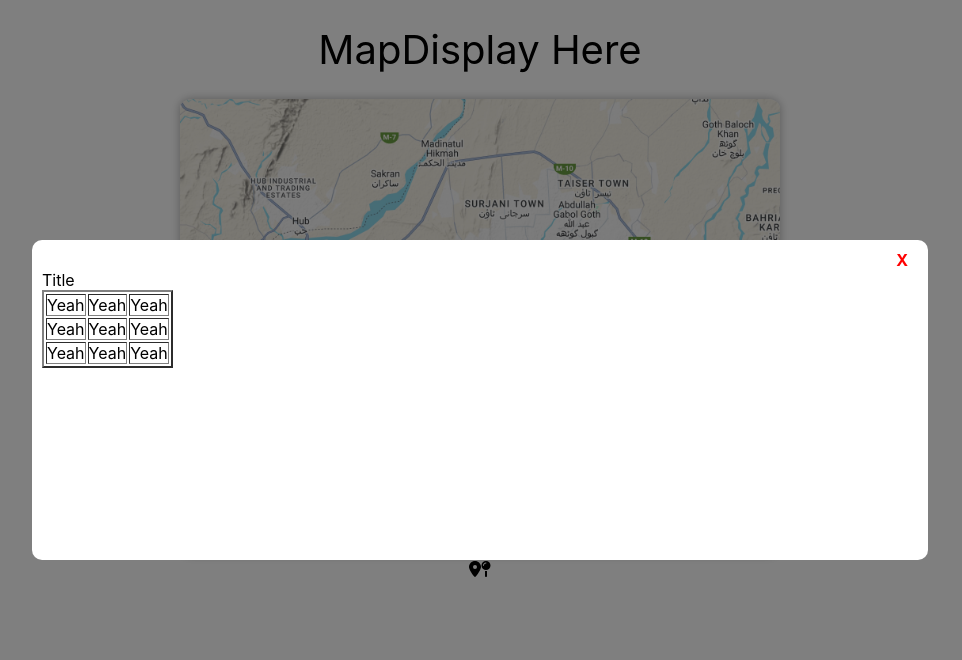
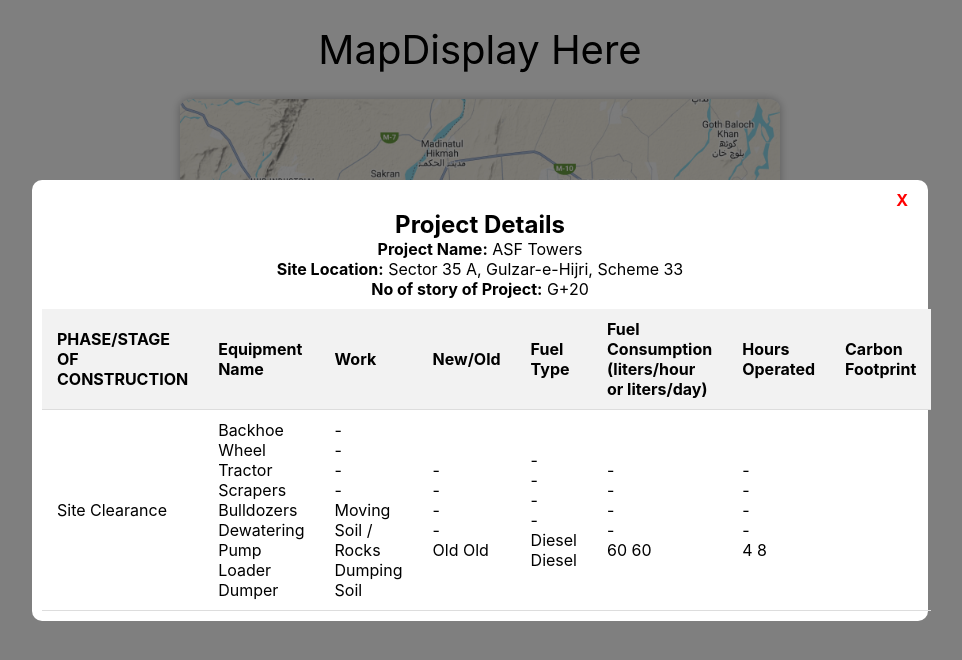
Before and after one commit to zamsabir2002/carbon_footprint_mapping, a React (Create React App) app: page / in a window 1280 px wide. Both pictures are taken after a click on the element 631 px from the left and 279 px from the top of the page. Shown: the top 660 px of the page, without its empty margins (160-1122 px from the left). Built offline with nearby package versions, Linux system fonts and the light colour scheme.

Commit message:
Updating Modals

```diff
--- a/src/App.js
+++ b/src/App.js
@@ -1,4 +1,3 @@
-import logo from './logo.svg';
 import './App.css';
 import MapDisplay from './components/map';
 
--- /dev/null
+++ b/src/components/datatable.jsx
@@ -0,0 +1,88 @@
+import React from 'react';
+import '../styles/datatable.css'
+const DataTable = () => {
+    return (
+        <div className="container">
+            <table>
+                <thead>
+                    <tr>
+                        <th>PHASE/STAGE OF CONSTRUCTION</th>
+                        <th>Equipment Name</th>
+                        <th>Work</th>
+                        <th>New/Old</th>
+                        <th>Fuel Type</th>
+                        <th>Fuel Consumption (liters/hour or liters/day)</th>
+                        <th>Hours Operated</th>
+                        <th>Carbon Footprint</th>
+                    </tr>
+                </thead>
+                <tbody>
+                    <tr>
+                        <td>
+                            Site Clearance
+                        </td>
+                        <td>
+                            <p>Backhoe</p>
+                            <p>Wheel Tractor Scrapers</p>
+                            <p>Bulldozers</p>
+                            <p>Dewatering Pump</p>
+                            <p>Loader</p>
+                            <p>Dumper</p>
+                        </td>
+                        <td>
+                            <p>-</p>
+                            <p>-</p>
+                            <p>-</p>
+                            <p>-</p>
+                            Moving Soil / Rocks
+                            Dumping Soil
+                        </td>
+                        <td>
+                            <p>-</p>
+                            <p>-</p>
+                            <p>-</p>
+                            <p>-</p>
+                            Old
+                            Old
+                        </td>
+                        <td>
+                            <p>-</p>
+                            <p>-</p>
+                            <p>-</p>
+                            <p>-</p>
+                            Diesel
+                            Diesel
+                        </td>
+                        <td>
+                            <p>-</p>
+                            <p>-</p>
+                            <p>-</p>
+                            <p>-</p>
+                            60
+                            60
+
+                        </td>
+                        <td>
+                            <p>-</p>
+                            <p>-</p>
+                            <p>-</p>
+                            <p>-</p>
+                            4
+                            8
+                        </td>
+                        <td>
+                            <p></p>
+                            <p></p>
+                            <p></p>
+                            <p></p>
+                            <p></p>
+                            <p></p>
+                        </td>
+                    </tr>
+                </tbody>
+            </table>
+        </div>
+    );
+}
+
+export default DataTable;
--- a/src/components/marker.jsx
+++ b/src/components/marker.jsx
@@ -10,7 +10,14 @@
     const [modalDisplay, setModalDisplay] = useState(false)
 
     return (
-        <div>
+        <div
+            tabIndex={"0"}
+            onKeyDown={(e) => {
+                if (e.keyCode === 27 || e.key === "Escape") {
+                    setModalDisplay(false)
+                }
+            }}
+        >
 
             <Modal
                 modalDisplay={modalDisplay}
--- a/src/components/modal.jsx
+++ b/src/components/modal.jsx
@@ -1,4 +1,5 @@
 import React from 'react';
+import DataTable from './datatable';
 
 const Modal = ({ modalDisplay, setModalDisplay }) => {
     return (
@@ -20,15 +21,15 @@
 
             onClick={(e) => {
                 if (e.target.classList.contains('modal-overlay')) {
-                    setModalDisplay(false) // Close the modal
+                    setModalDisplay(false)
                 }
             }}
         >
             <div
                 style={{
                     background: 'white',
-                    width: '70%',
-                    height: '40%',
+                    maxWidth: '70%',
+                    minHeight: '40%',
                     borderRadius: '10px',
                     display: 'flex',
                     flexDirection: 'column',
@@ -51,48 +52,34 @@
                 >X</div>
 
                 {/* THE DATA */}
-                <div>
-                    <div>
-                        Title
+                <div
+                    style={{
+                        display: 'flex',
+                        flexDirection: 'column',
+                        gap: '10px',
+                        width: '100%',
+                    }}
+                >
+                    <div
+                        style={{
+                            width: '100%',
+                            textAlign: 'center',
+                        }}
+                    >
+                        <h2>Project Details</h2>
+                        <div>
+                            <b>Project Name:</b> ASF Towers
+                        </div>
+                        <div>
+                            <b>Site Location:</b> Sector 35 A, Gulzar-e-Hijri, Scheme 33
+                        </div>
+                        <div>
+                            <b>No of story of Project:</b> G+20
+                        </div>
+
                     </div>
                     <div>
-                        <table border={2}>
-                            <tbody>
-                                <tr>
-                                    <td>
-                                        Yeah
-                                    </td>
-                                    <td>
-                                        Yeah
-                                    </td>
-                                    <td>
-                                        Yeah
-                                    </td>
-                                </tr>
-                                <tr>
-                                    <td>
-                                        Yeah
-                                    </td>
-                                    <td>
-                                        Yeah
-                                    </td>
-                                    <td>
-                                        Yeah
-                                    </td>
-                                </tr>
-                                <tr>
-                                    <td>
-                                        Yeah
-                                    </td>
-                                    <td>
-                                        Yeah
-                                    </td>
-                                    <td>
-                                        Yeah
-                                    </td>
-                                </tr>
-                            </tbody>
-                        </table>
+                        <DataTable />
                     </div>
                 </div>
 
--- /dev/null
+++ b/src/styles/datatable.css
@@ -0,0 +1,31 @@
+.table_container {
+    max-width: 800px;
+    margin: 20px auto;
+    background-color: #fff;
+    border-radius: 8px;
+    box-shadow: 0 0 10px rgba(0, 0, 0, 0.1);
+    overflow-x: auto;
+}
+
+table {
+    width: 100%;
+    border-collapse: collapse;
+}
+
+th, td {
+    padding: 10px 15px;
+    text-align: left;
+    border-bottom: 1px solid #ddd;
+}
+
+th {
+    background-color: #f2f2f2;
+}
+
+tr:nth-child(even) {
+    background-color: #f9f9f9;
+}
+
+tr:hover {
+    background-color: #f2f2f2;
+}
```
